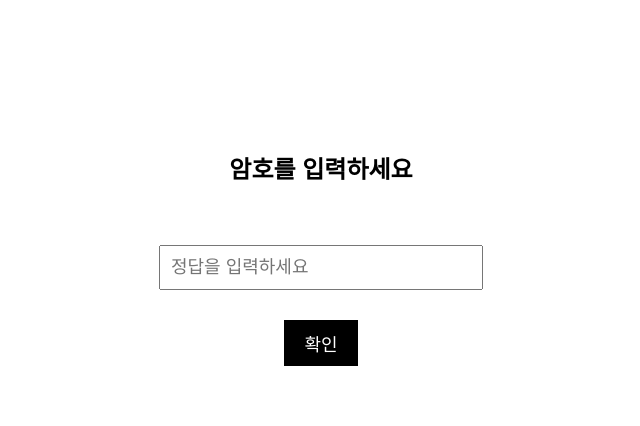
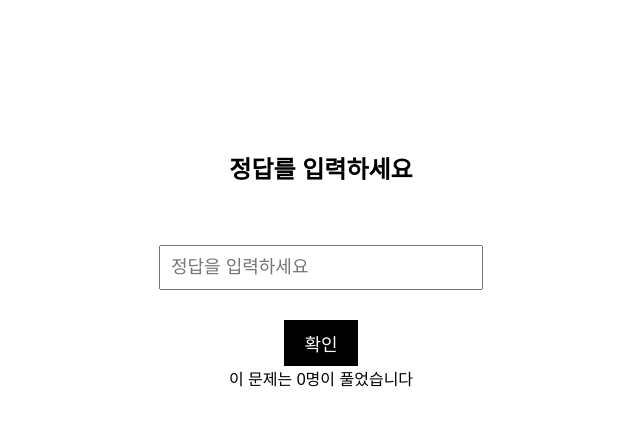
Before and after one commit to choisunmi00/Riddle_1, a plain HTML site: page index.html in a window 1280 px wide. Both pictures are taken after a click on the button "확인". Shown: the whole page, without its empty margins (319-959 px from the left). Drawn offline with Linux system fonts and the light colour scheme.

Commit message:
Update index.html

```diff
--- a/index.html
+++ b/index.html
@@ -26,14 +26,10 @@
             font-size: 18px; /* Larger font size for visibility */
             margin-top: 20px; /* Added space above the button */
         }
-        #passwordAttempts {
-            margin-top: 50px; /* Space above the password attempts message */
-            font-size: 18px; /* Larger font size for visibility */
-        }
     </style>
 </head>
 <body>
-    <h2>암호를 입력하세요</h2>
+    <h2>정답를 입력하세요</h2>
     <input type="password" id="password" placeholder="정답을 입력하세요">
     <br>
     <button onclick="checkPassword()">확인</button>
@@ -46,10 +42,17 @@
 
         function checkPassword() {
             var password = document.getElementById("password").value;
-            var correctPassword = "240319";
+            var correctPassword = "시작";
 
             if (password === correctPassword) {
                 passwordAttempts++;
                 document.getElementById("passwordAttempts").innerText = "이 문제는 " + passwordAttempts + "명이 풀었습니다";
                 localStorage.setItem('passwordAttempts', passwordAttempts);
                 // localStorage.removeItem('passwordAttempts'); // Uncomment to reset attempts
+                window.location.href = "AR.html";
+            } else {
+                alert("암호가 틀렸습니다.");
+            }
+        }
+    </script>
+</body>
```
